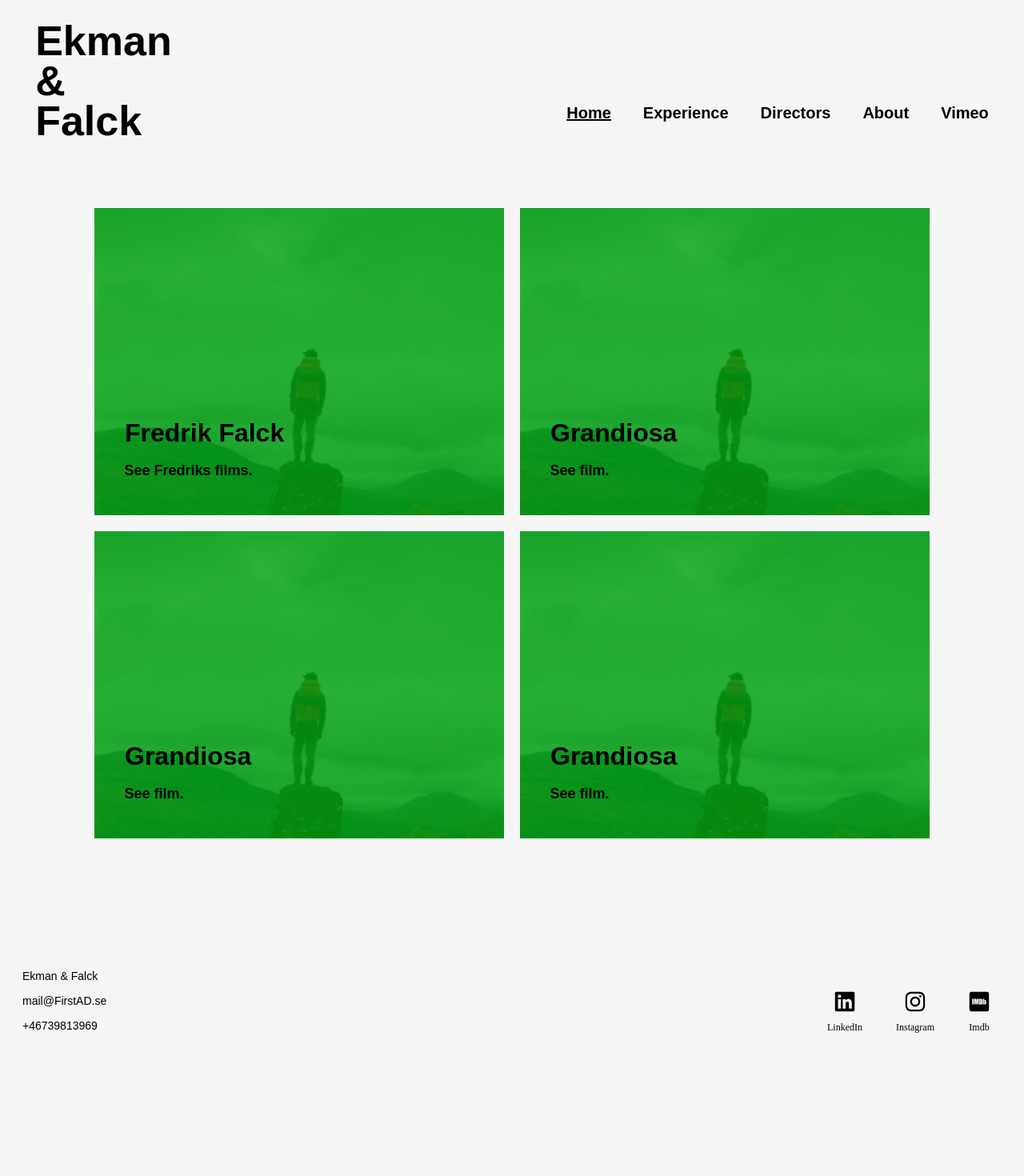
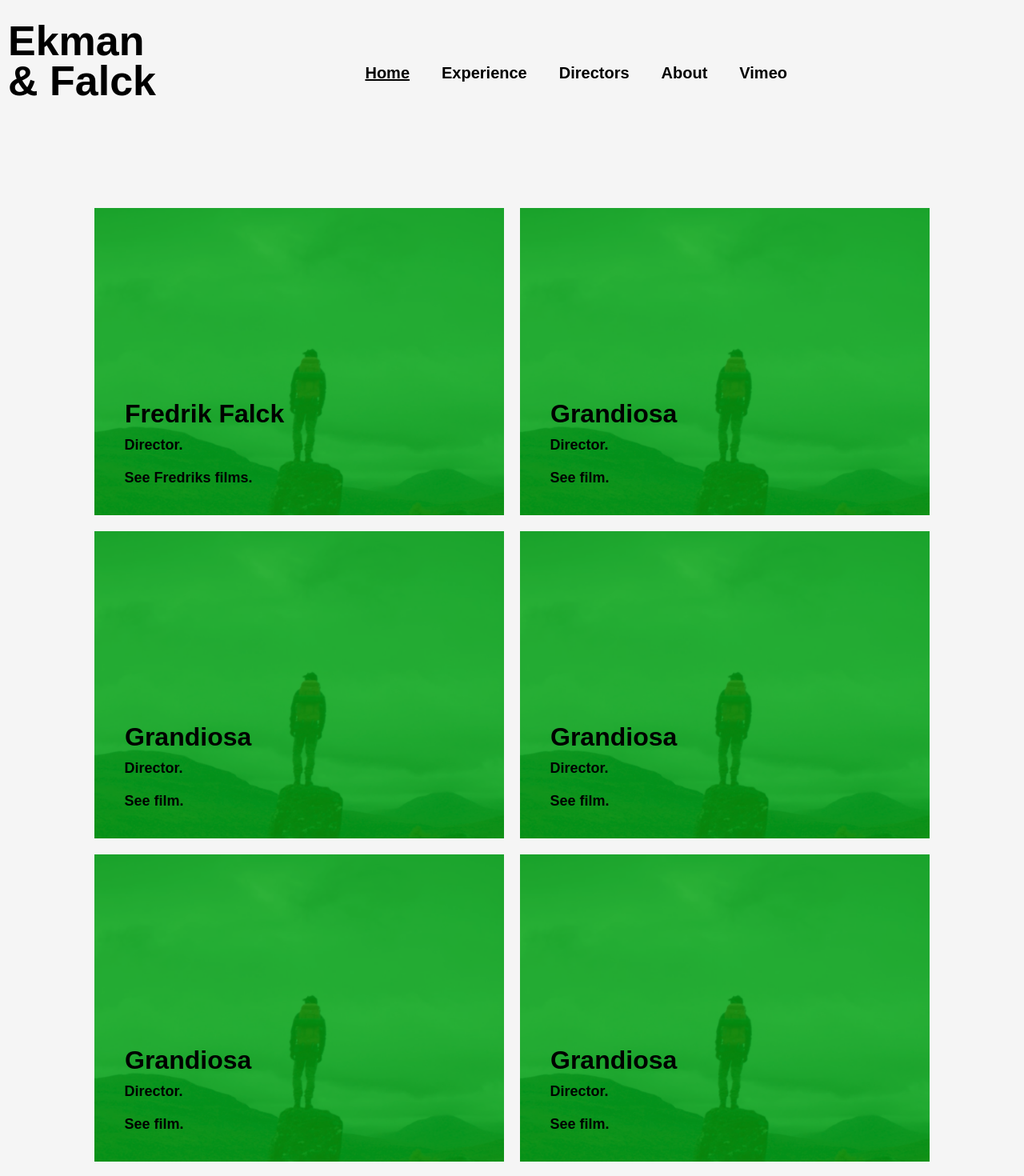
Before and after one commit to PaulEvans78/ekmanFalck, a React (Vite) app: page /#/ in a window 1280 px wide. Shown: the top 1470 px of the page at 80% size. Before the commit the page ends 1308 px from the top, so only its background shows below. Built offline with nearby package versions, Linux system fonts and the light colour scheme; a web font is replaced by a local one.

Commit message:
adding rows

```diff
--- a/public/skills.json
+++ b/public/skills.json
@@ -74,6 +74,22 @@
     },
     {
         "id":"18",
+        "mainPic": "placeholder.png",
+        "headline": "Grandiosa",
+        "description": "Director.",
+        "cta": "See film.",
+        "buttonLink": "https://www.paulevans-dop.com"
+    },
+    {
+        "id":"19",
+        "mainPic": "placeholder.png",
+        "headline": "Grandiosa",
+        "description": "Director.",
+        "cta": "See film.",
+        "buttonLink": "https://www.paulevans-dop.com"
+    },
+    {
+        "id":"20",
         "mainPic": "placeholder.png",
         "headline": "Grandiosa",
         "description": "Director.",
--- a/src/App.jsx
+++ b/src/App.jsx
@@ -35,8 +35,8 @@ grid-template-areas:
 /* min-width: 100%; */
 /* overflow-x: hidden; */
     /* overflow-y: hidden; */
-/* padding-left: 4em;
-padding-right: 4em; */
+/* padding-left: 4em; */
+/* padding-right: 4em; */
 /* background-color: #b67f10; */
 `;
 
--- a/src/components/CardLandingPage/Card.jsx
+++ b/src/components/CardLandingPage/Card.jsx
@@ -23,7 +23,7 @@ function Card (props) {
 
                                     <a href={props.buttonLink}><StyledButton>
                                         <StyledHeader>{props.headline}</StyledHeader>
-                                {/* <StyledCardp>{props.description}</StyledCardp> */}
+                                <StyledCardp>{props.description}</StyledCardp>
                                 <StyledCardp>{props.cta}</StyledCardp>
                                 </StyledButton></a>
 
--- a/src/components/CardLandingPage/styles.jsx
+++ b/src/components/CardLandingPage/styles.jsx
@@ -115,6 +115,7 @@ export const StyledHeader = styled.h3`
     color: #000000;
     font-size: 32px;
     font-weight: 900;
+    /* line-height: 1em; */
 
     @media screen and (max-width: 960px) {
         font-size: 28px;
@@ -133,6 +134,7 @@ export const StyledCardp = styled.p`
     margin-right: 1em;
     /* margin-bottom: 1.5em; */
     text-align: left;
+    line-height: 0.25em;
 
     @media screen and (max-width: 960px) {
         font-size: 16px;
--- a/src/components/Navbar.jsx
+++ b/src/components/Navbar.jsx
@@ -6,20 +6,25 @@ import { Link, useLocation } from "react-router-dom";
 
 const StyledNav = styled.nav`
     grid-area: top;
-    max-width: 100vw;
-    min-width: 100vw;
+    width: 80%;
+    /* max-width: 100vw; */
+    /* min-width: 100vw; */
     overflow-x: hidden;
     overflow-y: hidden;
     z-index: 100;
     display: flex;
+    /* align-self: center; */
     flex-direction: row;
-    justify-content: space-evenly;
+    justify-content: space-between;
+    /* column-gap: 14em; */
+    /* margin-left: 6em;  */
+    /* margin-right: 6em; */
     padding-bottom: 1em;
     background-color: whitesmoke;
 
     position: fixed;
     top: ${({ visible }) => (visible ? '0' : '-120px')}; /* Adjust according to your navbar height */
-    transition: top 0.3s;
+    transition: top 0.6s;
 
     @media screen and (max-width: 960px) {
         font-size: 14px;
@@ -35,15 +40,15 @@ const StyledNav = styled.nav`
     `;
 
 const StyledImageandName = styled.div `
-        width: 50%;
+        width: 180px;
         height: 100%;
 
     @media screen and (max-width: 960px) {
-        width: 60%;
+        /* width: 60%; */
   }
 
     @media screen and (max-width: 355px) {
-        width: 80%;
+        /* width: 80%;  */
   }
 `;
 
@@ -78,10 +83,11 @@ const StyledImageandName = styled.div `
 
 const StyledIdent = styled.div `
     float: left;
-    width: 180px;
+    width: 200px;
     height: 100%;
-    padding-left: 2em;
+    padding-left: 0.5em;
     text-align: left;
+    /* background-color: red; */
 
     /* &:hover{
         border-bottom: 1px solid white;
@@ -92,7 +98,7 @@ const StyledIdent = styled.div `
     } */
 
     @media screen and (max-width: 767px) {
-        width: 110px;
+        /* width: 110px;  */
     }
 
     /* @media screen and (max-width: 355px) {
@@ -107,6 +113,7 @@ const StyledName = styled.h1 `
     font-size: 52px;
     line-height: 50px;
     letter-spacing: 0em;
+    font-weight: bold;
     color: #000000;
     margin-bottom: 0;
     margin-top: 0.5em;
--- a/src/index.css
+++ b/src/index.css
@@ -25,6 +25,8 @@ a:hover {
 
 body {
   margin: 0;
+  /* padding-left: 2em; */
+  /* padding-right: 2em; */
   max-width: 100vw;
   min-width: 100vw;
   min-height: 100vh;
--- a/src/pages/Home.jsx
+++ b/src/pages/Home.jsx
@@ -13,7 +13,7 @@ justify-content: center;
 gap: 1em;
 flex-wrap: wrap;
 padding-top: 6em;
-padding-bottom: 6em;
+padding-bottom: 4em;
   /* grid-area: main;
   display: flex;
   flex-direction: row;
```
